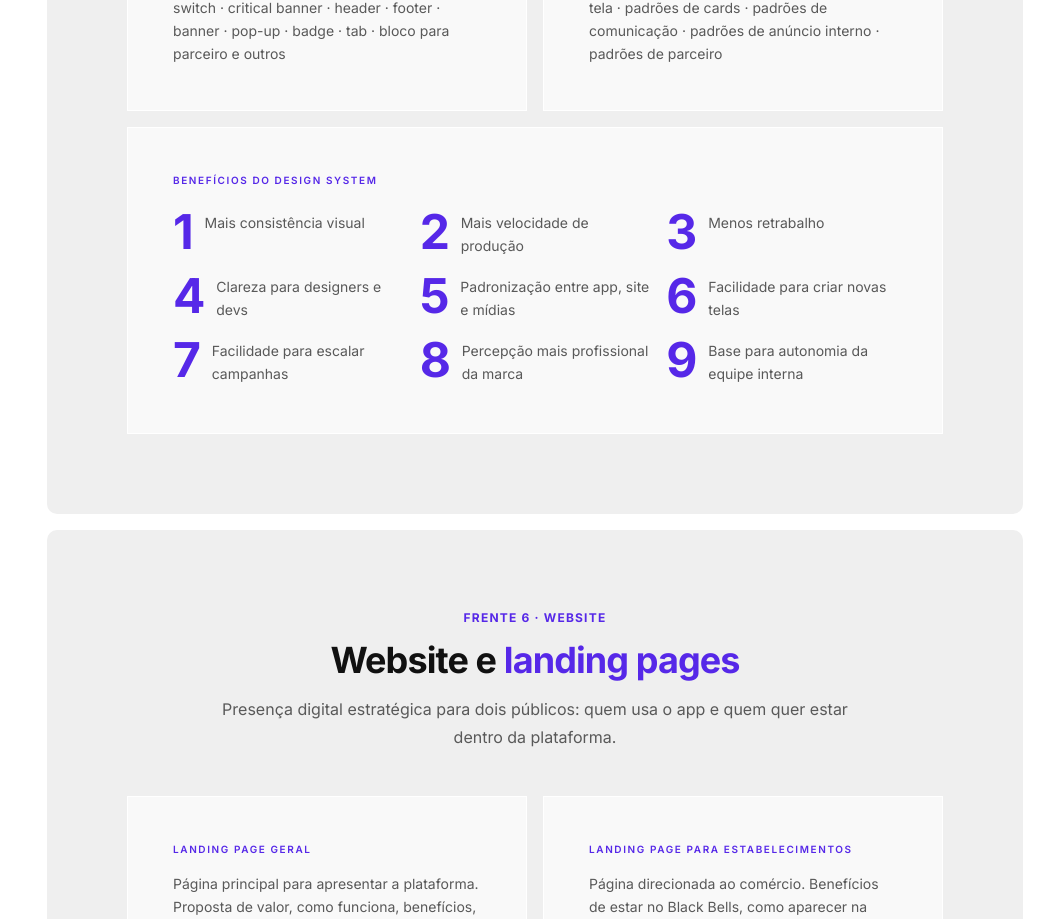
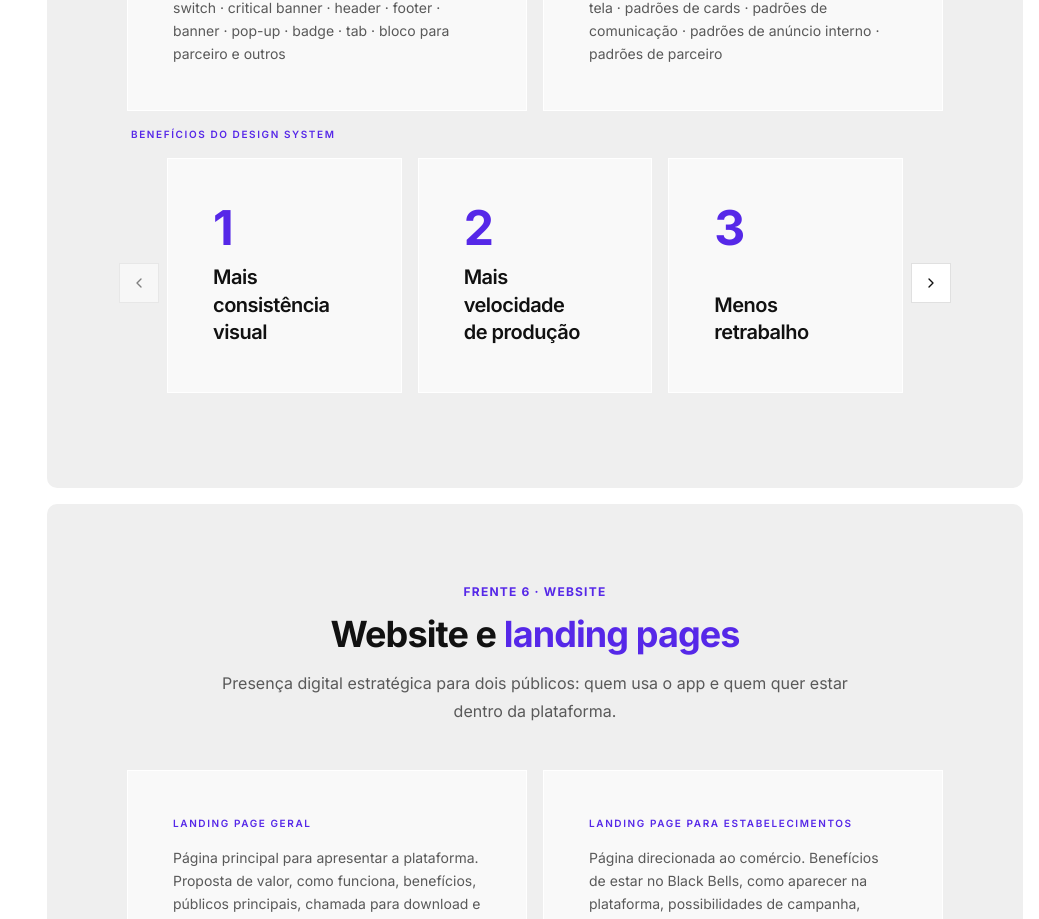
Before and after one commit to chuvstudiodesign/design-system-chuv, a Next.js app: page /styleguide/site-sections/proposta-kito in a window 1280 px wide. Shown: the part 9157-10076 px from the top of the page, without its empty margins (241-1280 px from the left). Built offline with nearby package versions, Linux system fonts and the light colour scheme; a web font is replaced by a local one.

Commit message:
update: S08 benefits converted to aspect-square carousel (like proposta-website-sigo S2)

```diff
--- a/src/app/styleguide/site-sections/proposta-kito/page.tsx
+++ b/src/app/styleguide/site-sections/proposta-kito/page.tsx
@@ -13,6 +13,13 @@ import {
 } from "@/components/ui/accordion"
 import { EditableText } from "@/components/editable-text"
 import { EditableIcon } from "@/components/site-sections/editable-icon"
+import {
+  Carousel,
+  CarouselContent,
+  CarouselItem,
+  CarouselNext,
+  CarouselPrevious,
+} from "@/components/ui/carousel"
 import content from "./content.json"
 import propostaSigoContent from "@/app/styleguide/site-sections/proposta-sigo/content.json"
 
@@ -546,19 +553,29 @@ export default function PropostaKitoPage() {
               </Typography>
             </div>
           </div>
-          <div className="rounded-none border border-white bg-[#f9f9f9] p-[var(--card-padding)] flex flex-col gap-6">
-            <p className="text-[10px] font-semibold uppercase tracking-[0.16em] text-primary">
+          <div className="flex flex-col gap-4">
+            <p className="text-[10px] font-semibold uppercase tracking-[0.16em] text-primary px-1">
               <EditableText namespace={NS} id="s08.beneficios.title">{c("s08.beneficios.title")}</EditableText>
             </p>
-            <div className="grid grid-cols-1 sm:grid-cols-2 lg:grid-cols-3 gap-4">
-              {s08Benefits.map((key, i) => (
-                <div key={key} className="flex items-start gap-3">
-                  <Typography variant="display-l" className="text-primary leading-none shrink-0 -translate-y-1">{i + 1}</Typography>
-                  <Typography variant="body-s" className="text-muted-foreground leading-relaxed">
-                    <EditableText namespace={NS} id={key}>{c(key)}</EditableText>
-                  </Typography>
-                </div>
-              ))}
+            <div className="px-10">
+              <Carousel opts={{ align: "start" }} className="w-full">
+                <CarouselContent>
+                  {s08Benefits.map((key, i) => (
+                    <CarouselItem key={key} className="basis-full sm:basis-1/2 lg:basis-1/3">
+                      <div className="aspect-square rounded-none border border-white bg-[#f9f9f9] p-[var(--card-padding)] flex flex-col justify-between">
+                        <Typography variant="display-l" className="text-primary leading-none">
+                          {i + 1}
+                        </Typography>
+                        <Typography variant="h4" className="leading-snug">
+                          <EditableText namespace={NS} id={key}>{c(key)}</EditableText>
+                        </Typography>
+                      </div>
+                    </CarouselItem>
+                  ))}
+                </CarouselContent>
+                <CarouselPrevious />
+                <CarouselNext />
+              </Carousel>
             </div>
           </div>
         </div>
```
